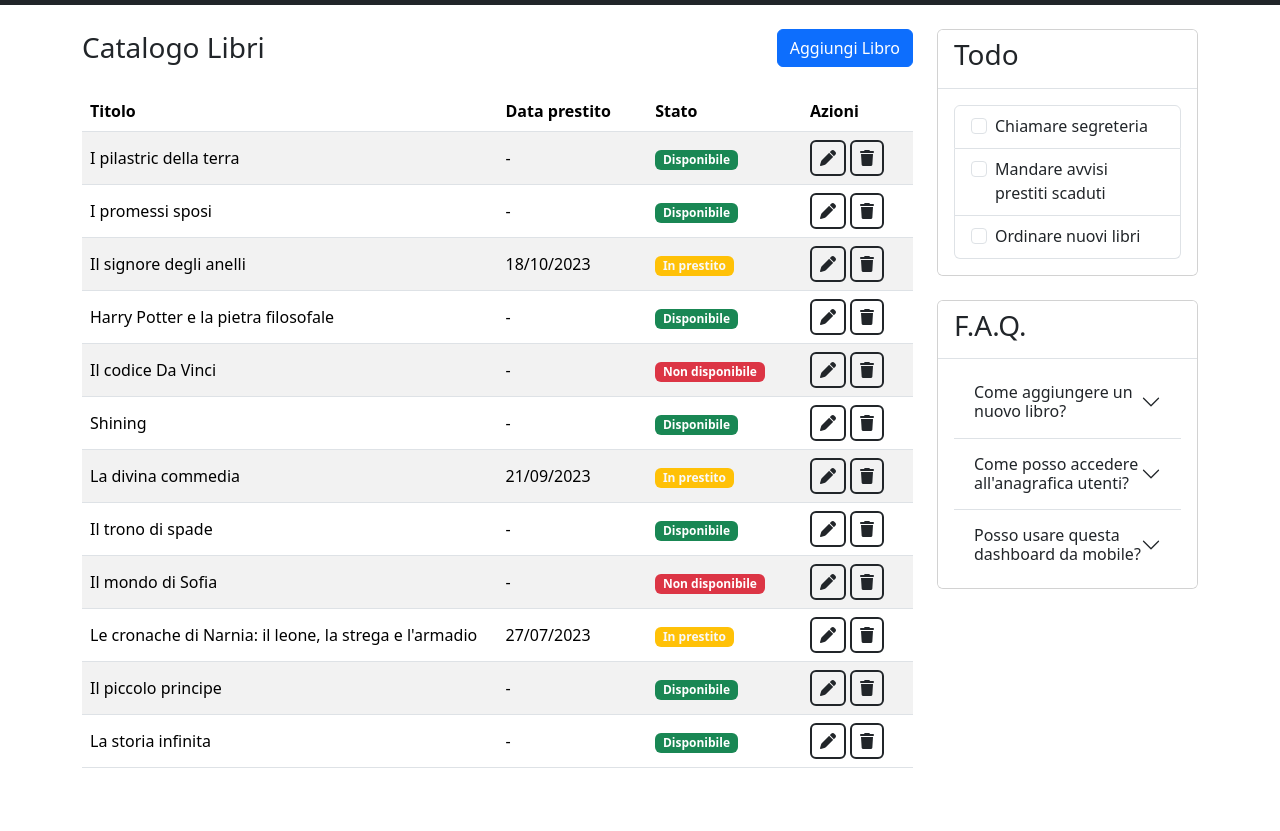
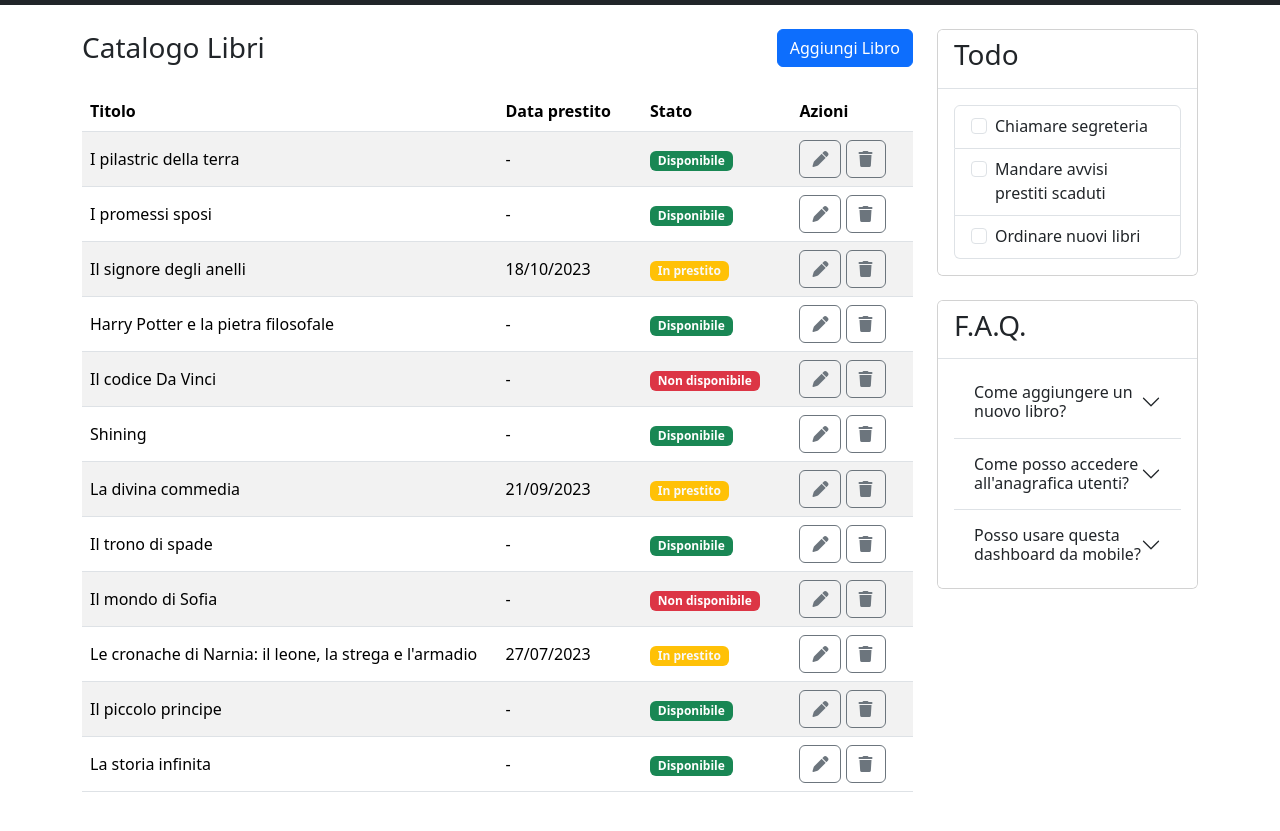
Before and after one commit to EstebanCaponio/html-css-bootstrap-dashboard, a plain HTML site: page index.html in a window 1280 px wide. Shown: the part 81-912 px from the top of the page. Before the commit the page ends 889 px from the top, so only its background shows below. Drawn offline with nearby package versions, Linux system fonts and the light colour scheme.

Commit message:
fix: transofrm icons in buttons

```diff
--- a/index.html
+++ b/index.html
@@ -96,109 +96,161 @@
                                 <td scope="row">I pilastric della terra</td>
                                 <td class="d-none d-md-table-cell">-</td>
                                 <td><span class="badge text-bg-success">Disponibile</span></td>
-                                <td class="text-dark">
-                                    <i class="fa-solid fa-pen p-2 border border-2 border-dark rounded-2"></i>
-                                    <i class="fa-solid fa-trash p-2 border border-2 border-dark rounded-2"></i>
+                                <td>
+                                    <button type="button" class="btn btn-outline-secondary">
+                                        <i class="fa-solid fa-pen"></i>
+                                    </button>
+                                    <button type="button" class="btn btn-outline-secondary">
+                                        <i class="fa-solid fa-trash"></i>
+                                    </button>
                                 </td>
                             </tr>
                             <tr class="align-middle">
                                 <td scope="row">I promessi sposi</td>
                                 <td class="d-none d-md-table-cell">-</td>
                                 <td><span class="badge text-bg-success">Disponibile</span></td>
-                                <td class="text-dark">
-                                    <i class="fa-solid fa-pen p-2 border border-2 border-dark rounded-2"></i>
-                                    <i class="fa-solid fa-trash p-2 border border-2 border-dark rounded-2"></i>
+                                <td>
+                                    <button type="button" class="btn btn-outline-secondary">
+                                        <i class="fa-solid fa-pen"></i>
+                                    </button>
+                                    <button type="button" class="btn btn-outline-secondary">
+                                        <i class="fa-solid fa-trash"></i>
+                                    </button>
                                 </td>
                             </tr>
                             <tr class="align-middle">
                                 <td scope="row">Il signore degli anelli</td>
                                 <td class="d-none d-md-table-cell"> 18/10/2023</td>
                                 <td><span class="badge text-bg-warning text-light">In prestito</span></td>
-                                <td class="text-dark">
-                                    <i class="fa-solid fa-pen p-2 border border-2 border-dark rounded-2"></i>
-                                    <i class="fa-solid fa-trash p-2 border border-2 border-dark rounded-2"></i>
+                                <td>
+                                    <button type="button" class="btn btn-outline-secondary">
+                                        <i class="fa-solid fa-pen"></i>
+                                    </button>
+                                    <button type="button" class="btn btn-outline-secondary">
+                                        <i class="fa-solid fa-trash"></i>
+                                    </button>
                                 </td>
                             </tr>
                             <tr class="align-middle">
                                 <td scope="row">Harry Potter e la pietra filosofale</td>
                                 <td class="d-none d-md-table-cell">-</td>
                                 <td><span class="badge text-bg-success">Disponibile</span></td>
-                                <td class="text-dark">
-                                    <i class="fa-solid fa-pen p-2 border border-2 border-dark rounded-2"></i>
-                                    <i class="fa-solid fa-trash p-2 border border-2 border-dark rounded-2"></i>
+                                <td>
+                                    <button type="button" class="btn btn-outline-secondary">
+                                        <i class="fa-solid fa-pen"></i>
+                                    </button>
+                                    <button type="button" class="btn btn-outline-secondary">
+                                        <i class="fa-solid fa-trash"></i>
+                                    </button>
                                 </td>
                             </tr>
                             <tr class="align-middle">
                                 <td scope="row">Il codice Da Vinci</td>
                                 <td class="d-none d-md-table-cell">-</td>
                                 <td><span class="badge text-bg-danger">Non disponibile</span></td>
-                                <td class="text-dark">
-                                    <i class="fa-solid fa-pen p-2 border border-2 border-dark rounded-2"></i>
-                                    <i class="fa-solid fa-trash p-2 border border-2 border-dark rounded-2"></i>
+                                <td>
+                                    <button type="button" class="btn btn-outline-secondary">
+                                        <i class="fa-solid fa-pen"></i>
+                                    </button>
+                                    <button type="button" class="btn btn-outline-secondary">
+                                        <i class="fa-solid fa-trash"></i>
+                                    </button>
                                 </td>
                             </tr>
                             <tr class="align-middle">
                                 <td scope="row">Shining</td>
                                 <td class="d-none d-md-table-cell">-</td>
                                 <td><span class="badge text-bg-success">Disponibile</span></td>
-                                <td class="text-dark">
-                                    <i class="fa-solid fa-pen p-2 border border-2 border-dark rounded-2"></i>
-                                    <i class="fa-solid fa-trash p-2 border border-2 border-dark rounded-2"></i>
+                                <td>
+                                    <button type="button" class="btn btn-outline-secondary">
+                                        <i class="fa-solid fa-pen"></i>
+                                    </button>
+                                    <button type="button" class="btn btn-outline-secondary">
+                                        <i class="fa-solid fa-trash"></i>
+                                    </button>
                                 </td>
                             </tr>
                             <tr class="align-middle">
                                 <td scope="row">La divina commedia</td>
                                 <td class="d-none d-md-table-cell"> 21/09/2023</td>
                                 <td><span class="badge text-bg-warning text-light">In prestito</span></td>
-                                <td class="text-dark">
-                                    <i class="fa-solid fa-pen p-2 border border-2 border-dark rounded-2"></i>
-                                    <i class="fa-solid fa-trash p-2 border border-2 border-dark rounded-2"></i>
+                                <td>
+                                    <button type="button" class="btn btn-outline-secondary">
+                                        <i class="fa-solid fa-pen"></i>
+                                    </button>
+                                    <button type="button" class="btn btn-outline-secondary">
+                                        <i class="fa-solid fa-trash"></i>
+                                    </button>
                                 </td>
                             </tr>
                             <tr class="align-middle">
                                 <td scope="row">Il trono di spade</td>
                                 <td class="d-none d-md-table-cell">-</td>
                                 <td><span class="badge text-bg-success">Disponibile</span></td>
-                                <td class="text-dark">
-                                    <i class="fa-solid fa-pen p-2 border border-2 border-dark rounded-2"></i>
-                                    <i class="fa-solid fa-trash p-2 border border-2 border-dark rounded-2"></i>
+                                <td>
+                                    <button type="button" class="btn btn-outline-secondary">
+                                        <i class="fa-solid fa-pen"></i>
+                                    </button>
+                                    <button type="button" class="btn btn-outline-secondary">
+                                        <i class="fa-solid fa-trash"></i>
+                                    </button>
                                 </td>
                             </tr>
                             <tr class="align-middle">
                                 <td scope="row">Il mondo di Sofia</td>
                                 <td class="d-none d-md-table-cell">-</td>
                                 <td><span class="badge text-bg-danger">Non disponibile</span></td>
-                                <td class="text-dark">
-                                    <i class="fa-solid fa-pen p-2 border border-2 border-dark rounded-2"></i>
-                                    <i class="fa-solid fa-trash p-2 border border-2 border-dark rounded-2"></i>
+                                <td>
+                                    <button type="button" class="btn btn-outline-secondary">
+                                        <i class="fa-solid fa-pen"></i>
+                                    </button>
+                                    <button type="button" class="btn btn-outline-secondary">
+                                        <i class="fa-solid fa-trash"></i>
+                                    </button>
                                 </td>
                             </tr>
                             <tr class="align-middle">
                                 <td scope="row">Le cronache di Narnia: il leone, la strega e l'armadio</td>
                                 <td class="d-none d-md-table-cell"> 27/07/2023</td>
                                 <td><span class="badge text-bg-warning text-light">In prestito</span></td>
-                                <td class="text-dark">
-                                    <i class="fa-solid fa-pen p-2 border border-2 border-dark rounded-2"></i>
-                                    <i class="fa-solid fa-trash p-2 border border-2 border-dark rounded-2"></i>
+                                <td>
+                                    <button type="button" class="btn btn-outline-secondary">
+                                        <i class="fa-solid fa-pen"></i>
+                                    </button>
+                                    <button type="button" class="btn btn-outline-secondary">
+                                        <i class="fa-solid fa-trash"></i>
+                                    </button>
                                 </td>
                             </tr>
                             <tr class="align-middle">
                                 <td scope="row">Il piccolo principe</td>
                                 <td class="d-none d-md-table-cell">-</td>
                                 <td><span class="badge text-bg-success">Disponibile</span></td>
-                                <td class="text-dark">
-                                    <i class="fa-solid fa-pen p-2 border border-2 border-dark rounded-2"></i>
-                                    <i class="fa-solid fa-trash p-2 border border-2 border-dark rounded-2"></i>
+                                <td>
+                                    <button type="button" class="btn btn-outline-secondary">
+                                        <i class="fa-solid fa-pen"></i>
+                                    </button>
+                                    <button type="button" class="btn btn-outline-secondary">
+                                        <i class="fa-solid fa-trash"></i>
+                                    </button>
                                 </td>
                             </tr>
                             <tr class="align-middle">
                                 <td scope="row">La storia infinita</td>
                                 <td class="d-none d-md-table-cell">-</td>
                                 <td><span class="badge text-bg-success">Disponibile</span></td>
-                                <td class="text-dark">
+                                <td>
+                                    <button type="button" class="btn btn-outline-secondary">
+                                        <i class="fa-solid fa-pen"></i>
+                                    </button>
+                                    <button type="button" class="btn btn-outline-secondary">
+                                        <i class="fa-solid fa-trash"></i>
+                                    </button>
+                                </td>
+                                <!-- <td class="text-dark">
                                     <i class="fa-solid fa-pen p-2 border border-2 border-dark rounded-2"></i>
                                     <i class="fa-solid fa-trash p-2 border border-2 border-dark rounded-2"></i>
-                                </td>
+                                </td> -->
                             </tr>
                         </tbody>
                     </table>
```
